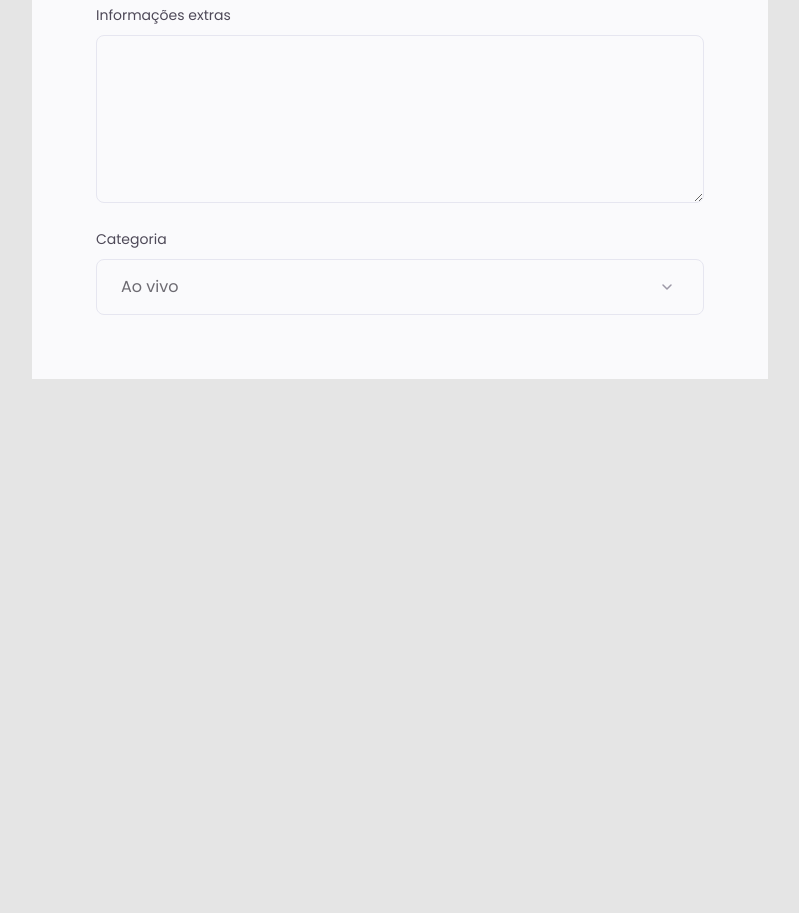
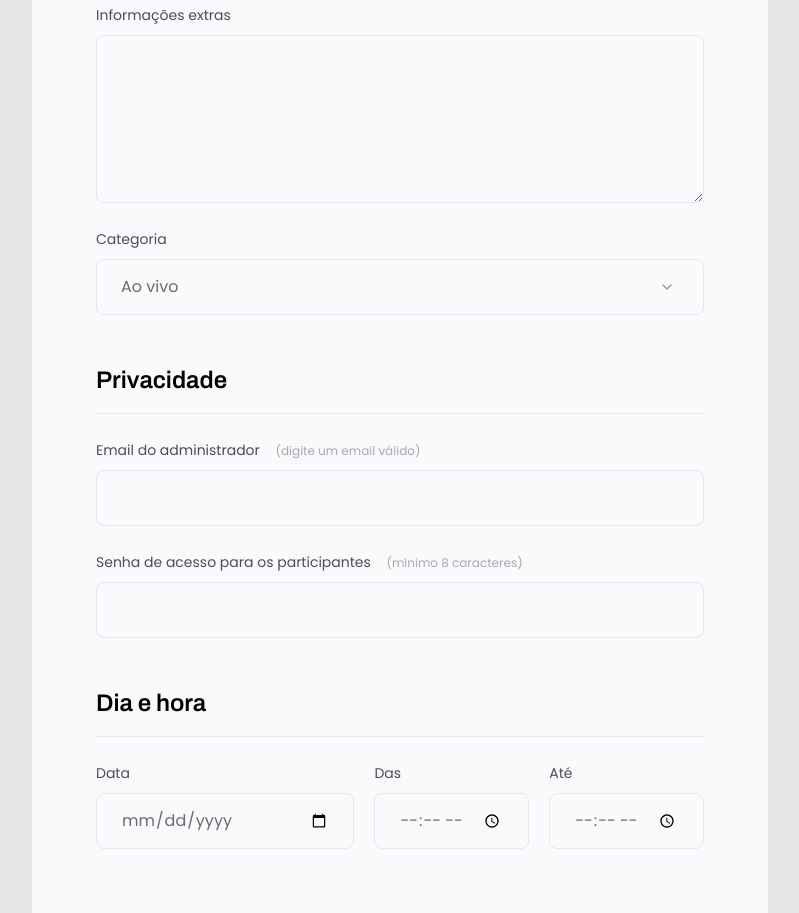
Before and after one commit to estevamnetof/explorer-rocketseat, a plain HTML site: page stage-02/projeto-03/index.html in a window 1280 px wide. Shown: the part 670-1583 px from the top of the page, without its empty margins (240-1039 px from the left). Before the commit the page ends 1049 px from the top, so only its background shows below. Drawn offline with Linux system fonts and the light colour scheme.

Commit message:
parte de privacidade

```diff
--- a/stage-02/projeto-03/index.html
+++ b/stage-02/projeto-03/index.html
@@ -50,6 +50,45 @@
 
                 </div>
             </fieldset>
+
+            <fieldset>
+                <div class="fieldseat-wrapper">
+                    <legend>Privacidade</legend>
+
+                    <div class="input-wrapper">
+                        <label for="event-email">Email do administrador <span>(digite um email válido)</span></label>
+                        <input type="email" id="event-email">
+                    </div>
+
+                    <div class="input-wrapper">
+                        <label for="event-password">Senha de acesso para os participantes <span>(mínimo 8 caracteres)</span></label>
+                        <input type="password" id="event-password">
+                    </div>
+                </div>
+            </fieldset>
+
+            <fieldset>
+                <div class="fieldseat-wrapper">
+                    <legend>Dia e hora</legend>
+
+                    <div class="col-3">
+                        <div class="input-wrapper">
+                            <label for="event-date">Data</label>
+                            <input type="date" id="event-date">
+                        </div>
+
+                        <div class="input-wrapper">
+                            <label for="event-begin">Das</label>
+                            <input type="time" id="event-begin">
+                        </div>
+
+                        <div class="input-wrapper">
+                            <label for="event-end">Até</label>
+                            <input type="time" id="event-end">
+                        </div>
+                    </div>
+                </div>
+            </fieldset>
         </form>
     </div>
 </body>
--- a/stage-02/projeto-03/style.css
+++ b/stage-02/projeto-03/style.css
@@ -58,6 +58,10 @@ form {
     min-height: 300px;
 
     padding: 64px;
+
+    display: flex;
+    flex-direction: column;
+    gap: 48px;
 }
 
 fieldset {
@@ -140,3 +144,12 @@ fieldset legend {
     background-repeat: no-repeat;
     background-position: right 24px top 50%;
 }
+
+.col-3 {
+    display: flex;
+    gap: 20px;
+}
+
+.col-3 > div:nth-child(1) {
+    width: 100%;
+}
```
